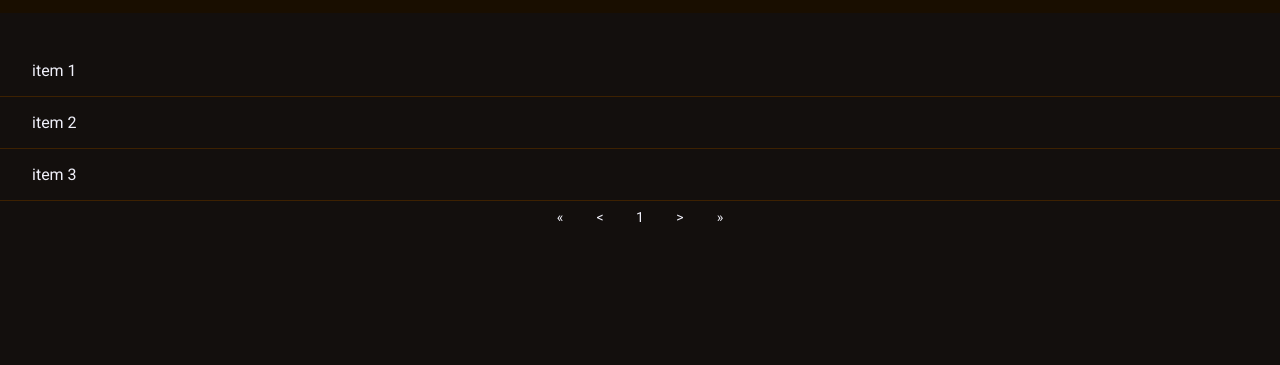
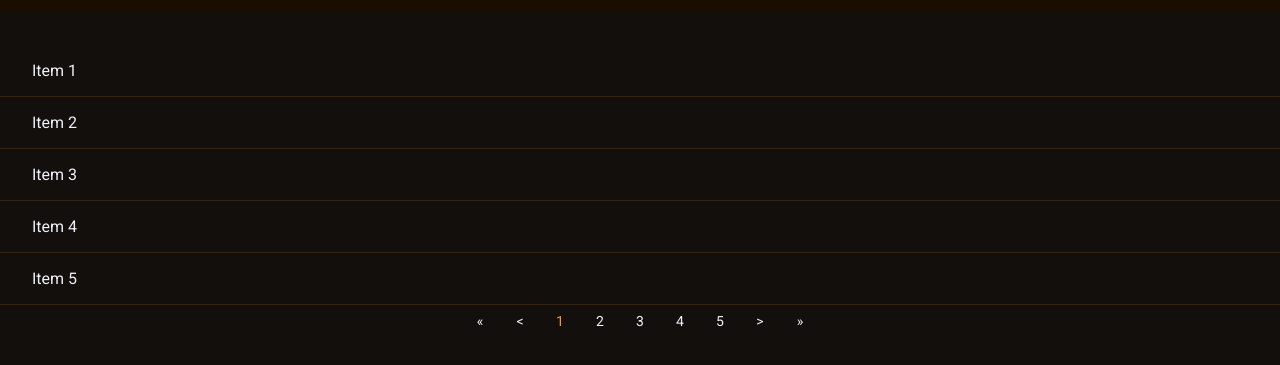
Before and after one commit to AffonsoMonteiro/Paginacao_com_JS, a plain HTML site: page index.html in a window 1280 px wide. Shown: the part 57-422 px from the top of the page. Drawn offline with Linux system fonts and the light colour scheme.

Commit message:
create js

```diff
--- a/script.js
+++ b/script.js
@@ -0,0 +1,153 @@
+
+  const data = Array.from({ length: 100 })
+  .map((_, i) => `Item ${(i + 1)}`)
+
+
+// ==================================================================================  //
+
+
+
+
+let perPage = 5
+const state = {
+    page: 1,                                                     //pagina atual
+    perPage,                                                   //quantidades de itens por pagina
+    totalPage: Math.ceil(data.length / perPage),              //total de paginas
+    maxVisibleButtons: 5
+}
+const html = {
+    get(element) {
+        return document.querySelector(element)
+    }
+}
+
+
+const controls = {
+    next() {
+        state.page++    //indo para próxima pagina...
+
+        const lastPage = state.page > state.totalPage
+        if (lastPage) {
+            state.page--                //se chagar na ultima pagina ira diminuir uma pagina, ficando na mesma pag
+        }
+    },
+    prev() {
+        state.page--                //volta a pagina
+
+        if(state.page < 1) {
+            state.page++        //se na 1° pagina clicar para voltar ira add +1, assim nao a menos que 1
+        }
+    },
+    goTo(page) {
+        state.page = +page
+
+        if (page > state.totalPage) {
+            state.page = state.totalPage       //se o page for maior que o state.totalpage coloque a ultima pagina
+        }
+    },
+    createListeners() {
+        html.get('.first').addEventListener('click', () => {
+            controls.goTo(1)
+            update()
+        })
+
+        html.get('.last').addEventListener('click', () => {
+            controls.goTo(state.totalPage)
+            update()
+        })
+
+        html.get('.next').addEventListener('click', () => {
+            controls.next()
+            update()
+        })
+
+        html.get('.prev').addEventListener('click', () => {
+            controls.prev(1)
+            update()
+        })
+    }
+}
+
+const list = {
+    create(item) {
+        const div = document.createElement('div')
+        div.classList.add('item')
+        div.innerHTML = item
+
+        html.get('.list').appendChild(div)
+    },
+    update() {
+        html.get('.list').innerHTML = ""
+
+        let page = state.page - 1
+        let start = page * state.perPage
+        let end = start + state.perPage
+
+        const paginatedItems = data.slice(start, end)
+
+        paginatedItems.forEach(list.create)
+    }
+}
+
+const buttons = {
+    element: html.get('.pagination .numbers'),
+    create(number) {
+        const button = document.createElement('div')
+
+        button.innerHTML = number
+
+        if(state.page == number) {              //para mostra que pagina está
+            button.classList.add('active')
+        }
+
+        button.addEventListener('click', (event) => {
+            const page = event.target.innerText
+
+            controls.goTo(page)
+            update()
+        })
+
+        buttons.element.appendChild(button)
+
+    },
+    update() {
+        buttons.element.innerHTML = ""
+        const { maxLeft, maxRight } = buttons.calculateMaxVisible()
+
+       for(let page = maxLeft; page <= maxRight; page++) {
+            buttons.create(page)
+        }
+
+    },
+    calculateMaxVisible() {
+        const { maxVisibleButtons } = state
+        let maxLeft = (state.page - Math.floor(maxVisibleButtons / 2))
+        let maxRight = (state.page + Math.floor(maxVisibleButtons / 2))
+
+        if (maxLeft < 1) {
+            maxLeft = 1
+            maxRight = maxVisibleButtons
+        }
+
+        if (maxRight > state.totalPage) {
+            maxLeft = state.totalPage - ( maxVisibleButtons - 1)
+            maxRight = state.totalPage
+
+            if(maxLeft < 1) maxLeft = 1
+        }
+
+        return {maxLeft, maxRight}
+    }
+}
+
+function update() {
+    list.update()
+    buttons.update()
+}
+
+function init() {
+    update()
+    controls.createListeners()
+}
+
+init()
--- a/style.css
+++ b/style.css
@@ -73,7 +73,7 @@ header {
     height: 40px;
 }
 
-#paginate .pagination div:hover,
+#paginate .pagination div.numbers div:hover,
 #paginate .pagination div.numbers div.active {
     color: var(--primary);
 }
```
